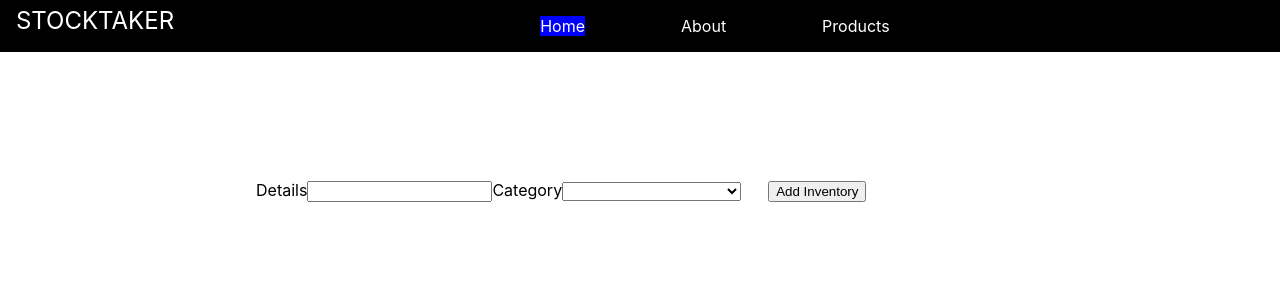
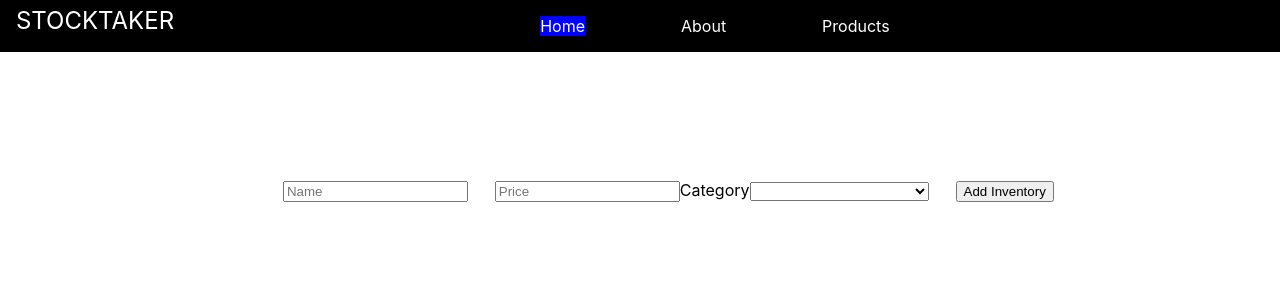
Before and after one commit to danmaraba/stocktaker, a React (Create React App) app: page /products in a window 1280 px wide. Shown: the top 300 px of the page. Built offline with nearby package versions, Linux system fonts and the light colour scheme; no server answers.

Commit message:
added a margin to the name

```diff
--- a/src/App.css
+++ b/src/App.css
@@ -54,3 +54,7 @@ body{
 .add-inventory{
   margin-left: 3%;
 }
+
+.name{
+  margin: 3%;
+}
--- a/src/App.js
+++ b/src/App.js
@@ -1,4 +1,4 @@
-import React, {useState, useEffect} from 'react';
+import React from 'react';
 import About from './About';
 import Home from './Home';
 import Products from './Products';
@@ -7,13 +7,7 @@ import { Route, Routes } from 'react-router-dom';
 import './App.css';
 
 function App() {
-  const[inventories, setInventories]=useState([]);
 
-  useEffect (()=>{
-    fetch ('https://nameless-retreat-54870.herokuapp.com/inventories')
-    .then(res => res.json)
-    .then(data => setInventories(data))
-  }, []);
 
   return (
     <>
@@ -24,7 +18,6 @@ function App() {
         <Route path="/about" element={<About/>} />
         <Route path="/products" element={<Products/>}/>
       </Routes>
-
     </div>
 
     </>
--- a/src/NewInventoryForm.js
+++ b/src/NewInventoryForm.js
@@ -3,9 +3,11 @@ import React from 'react'
 function NewInventoryForm() {
   return (
     <form className='new-inventory-form'>
+      <label className='name'>
+        <input type="text" placeholder='Name' name="text"/>
+      </label>
       <label>
-        Details
-        <input type="text" name="text"/>
+        <input type="text" placeholder='Price'/>
       </label>
       <label>
         Category
--- a/src/Products.js
+++ b/src/Products.js
@@ -1,8 +1,15 @@
-import React from 'react';
+import React,{useEffect, useState} from 'react';
 import NewInventoryForm from './NewInventoryForm';
 
 
 function Products() {
+  const[inventories, setInventories]=useState([]);
+
+  useEffect (()=>{
+    fetch ('https://nameless-retreat-54870.herokuapp.com/inventories')
+    .then(res => res.json())
+    .then(data => setInventories(data))
+  }, []);
   return (
     <NewInventoryForm/>
   )
```
